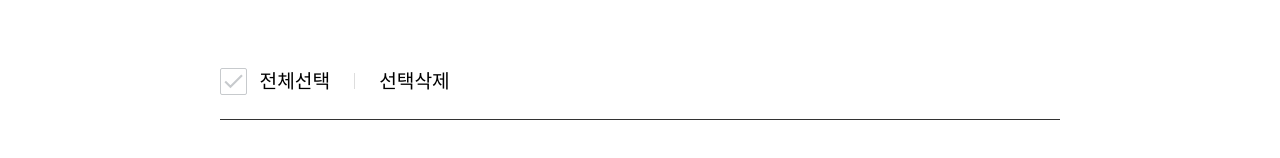
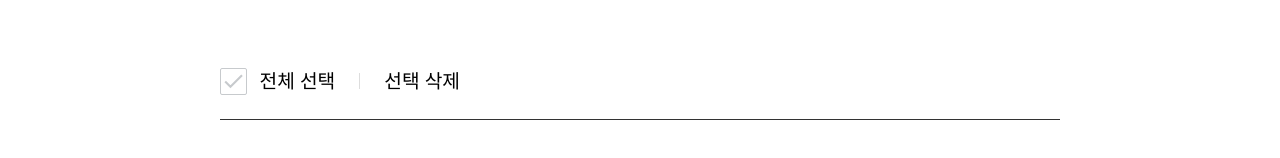
Before and after one commit to tong-soft/Yeongdong-frontend, a React (Create React App) app: page /youngdong-app/cart in a window 1280 px wide. Shown: the part 337-495 px from the top of the page. Built offline with nearby package versions, Linux system fonts and the light colour scheme; a web font is replaced by a local one.

Commit message:
:white_check_mark: test

```diff
--- a/src/Components/organisms/CartContent/index.jsx
+++ b/src/Components/organisms/CartContent/index.jsx
@@ -113,13 +113,13 @@ const CartContent = ({
                                     <label style={{ verticalAlign: "middle", cursor: "pointer", display: "flex", alignItems: "center" }}>
                                         <CheckBox checked={isCheckedAll} onChange={checkedAllOnchange} size={"1.7rem"} />
                                         <span style={{ fontSize: "1.2rem", fontWeight: "500" }}>
-                                            전체선택
+                                            전체 선택
                                         </span>
                                     </label>
                                     <div style={{ height: "1rem", borderRight: "1px solid #dddddd", margin: "0 1.5rem" }}></div>
                                     <label style={{ verticalAlign: "middle", cursor: "pointer", display: "flex", alignItems: "center" }}>
                                         <span style={{ fontSize: "1.2rem", fontWeight: "500" }}>
-                                            선택삭제
+                                            선택 삭제
                                         </span>
                                     </label>
                                 </Col>
```
